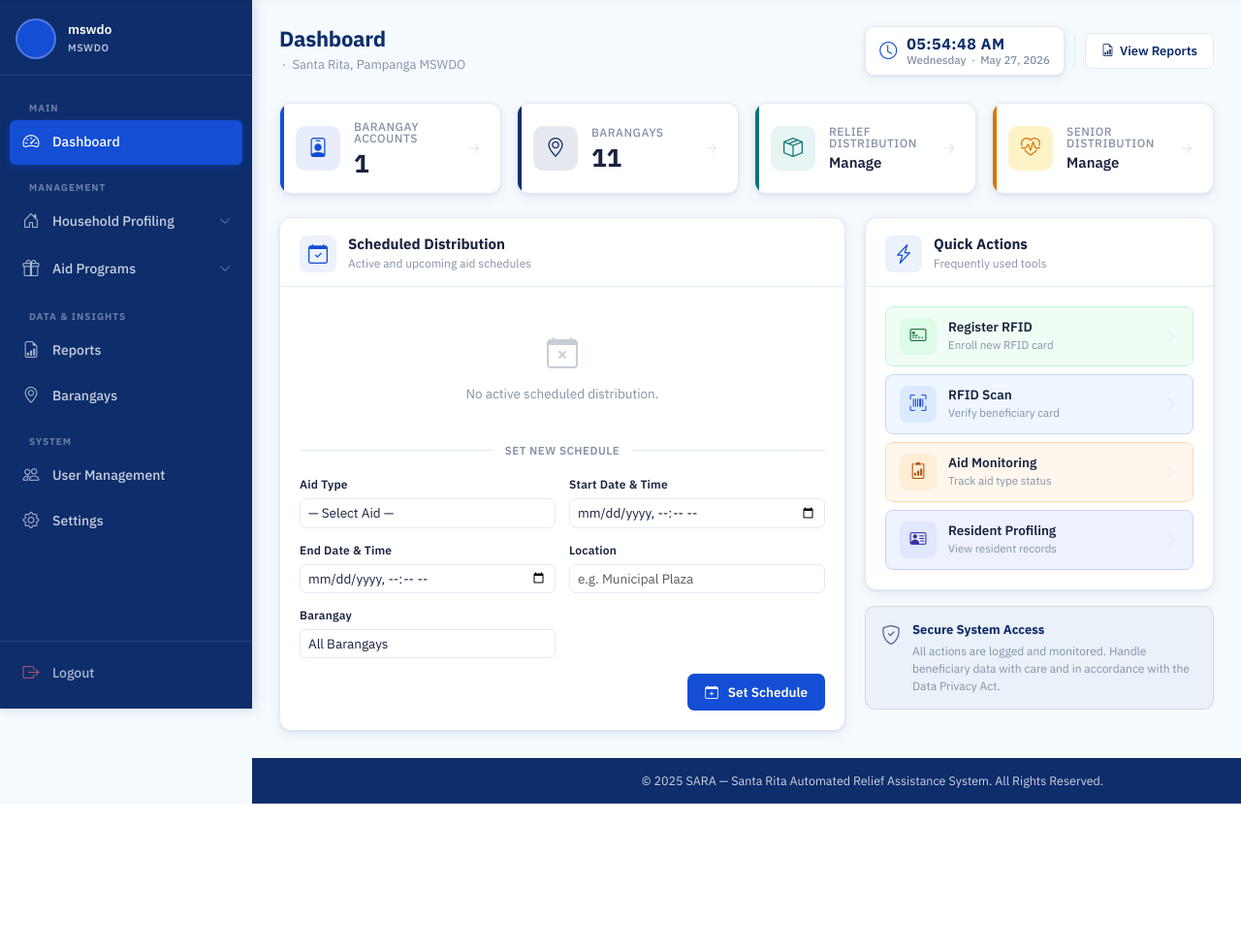
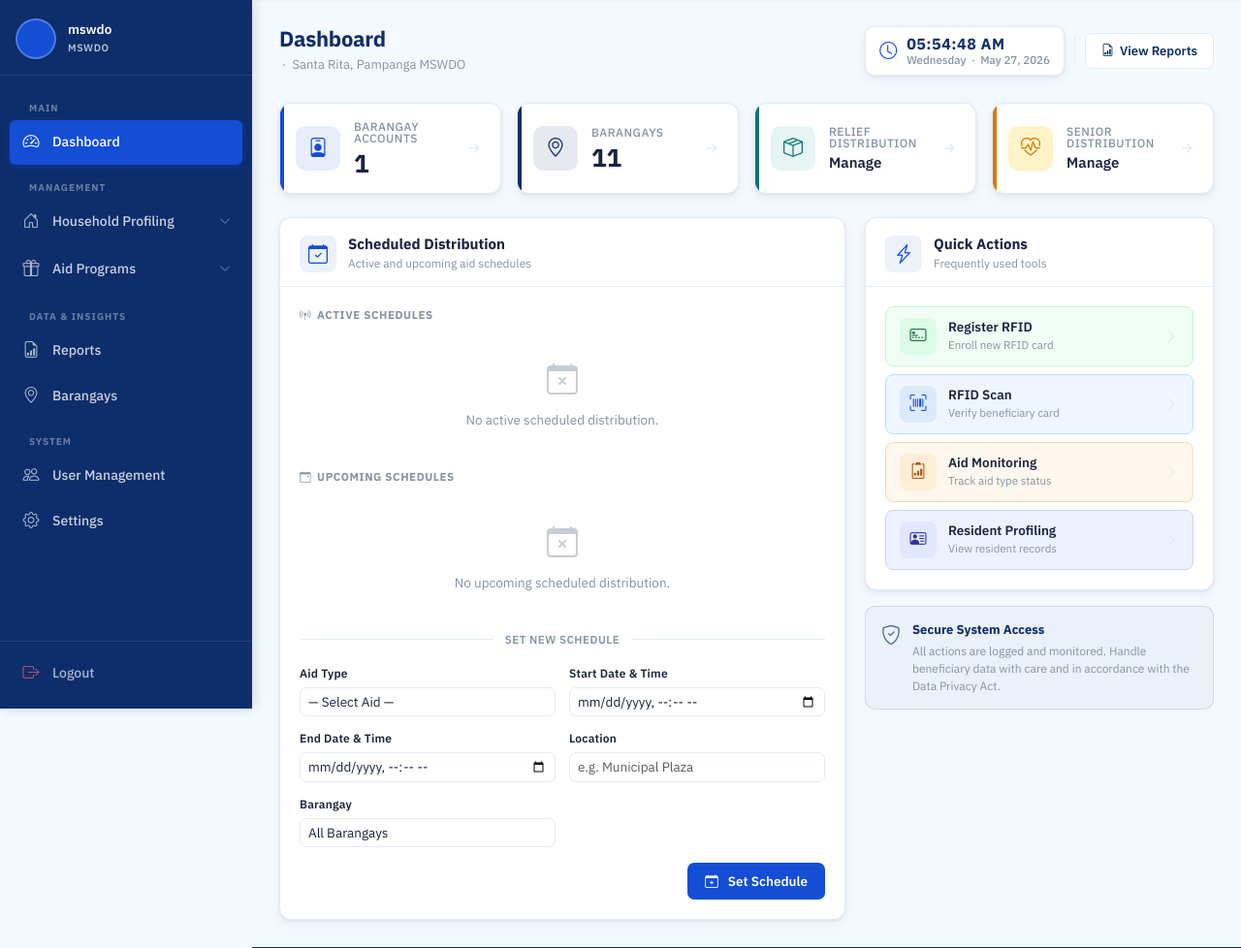
Before and after one commit to anj-zoldyck/SARA, a Django app: page /mswdo/dashboard/ in a window 1280 px wide; the page is wider, and only the part inside the window is pictured. Shown: the part 69-1047 px from the top of that part at 97% size. Before the commit the page ends 898 px from the top of that part, so only its background shows below. Run offline with Django 5.2, Linux system fonts and the light colour scheme; a user stored in the database is signed in; data comes from the database, SQL or seed files in the repository; both versions use the stored data as it was after the commit.

Commit message:
fixed scheduling bug

```diff
--- a/accounts/urls.py
+++ b/accounts/urls.py
@@ -87,8 +87,15 @@ urlpatterns = [
         'password-reset/',
         auth_views.PasswordResetView.as_view(
             template_name='password-reset/password_reset.html',
-            email_template_name='password-reset/password_reset_email.html',
+
+            # Plain text fallback email
+            email_template_name='password-reset/password_reset_email.txt',
+
+            # HTML email
+            html_email_template_name='password-reset/password_reset_email.html',
+
             subject_template_name='password_reset_subject.txt',
+
             success_url='/password-reset/done/',
         ),
         name='password_reset',
@@ -119,4 +126,7 @@ urlpatterns = [
         name='password_reset_complete',
     ),
 
+    # Schedule Status API for AJAX
+    path('schedule-status/', views.schedule_status, name='schedule_status'),
+
 ]
--- a/accounts/views.py
+++ b/accounts/views.py
@@ -116,6 +116,9 @@ def mswdo_dashboard(request):
     #schedules = AidSchedule.objects.all().order_by('-schedule_datetime')
 
     now = timezone.localtime(timezone.now())
+
+    # Auto-deactivate expired schedules every time dashboard loads
+    AidSchedule.objects.filter(end_datetime__lt=now, is_active=True).update(is_active=False)
     # ACTIVE (ongoing)
     active_schedules = AidSchedule.objects.filter(
         schedule_datetime__lte=now,
@@ -133,6 +136,11 @@ def mswdo_dashboard(request):
     expired_schedules = AidSchedule.objects.filter(
         end_datetime__lt=now
     )
+
+    # Auto-deactivate all expired schedules
+    expired = AidSchedule.objects.filter(end_datetime__lt=now)
+    count = expired.update(is_active=False)
+    print(f"Deactivated {count} expired schedules.")
 
 
     context = {
@@ -445,6 +453,8 @@ def edit_family_member(request, member_id):
 @login_required
 @session_protected
 def scan_rfid(request):
+    if request.user.role not in ('MSWDO', 'BARANGAY'):
+        return HttpResponseForbidden("Access Denied")
     error = None
     success = None
     family = None
@@ -477,12 +487,17 @@ def scan_rfid(request):
 
         # Get family by RFID
         try:
-            family = Family.objects.get(rfid_uid=uid, is_active=True)
+            if request.user.role == 'BARANGAY':
+                family = Family.objects.get(
+                    rfid_uid=uid,
+                    is_active=True,
+                    household__barangay=request.user.barangay
+                )
+            else:  # MSWDO can scan any family
+                family = Family.objects.get(rfid_uid=uid, is_active=True)
         except Family.DoesNotExist:
             error = "Invalid RFID UID."
-            return render(request, 'accounts/scan_rfid.html', {
-                'error': error
-            })
+            return render(request, 'accounts/scan_rfid.html', {'error': error})
 
         # -------- RELIEF (family-based) --------
         if aid_type == 'RELIEF':
@@ -928,6 +943,9 @@ def set_aid_schedule(request):
         barangay_id = request.POST.get('barangay')
         barangay = Barangay.objects.filter(id=barangay_id).first() if barangay_id else None
 
+        # Auto-expire past schedules when a new one is created
+        AidSchedule.objects.filter(end_datetime__lt=timezone.now()).update(is_active=False)
+
         AidSchedule.objects.create(
             aid_type=aid_type,
             schedule_datetime=start,
@@ -1093,6 +1111,7 @@ def aid_reports(request):
         'schedules': schedules,
         'barangays': barangays,
         'selected_barangay': selected_barangay,
+        'now': timezone.now(),
     })
 
 #----------------- OTP Verification View -----------------
@@ -1115,3 +1134,49 @@ def verify_otp(request):
 def send_otp(request, user):
     device, _ = EmailDevice.objects.get_or_create(user=user, defaults={'name': 'email'})
     device.generate_challenge()  # sends OTP via Brevo SMTP
+
+#----------------- Aid Schedule Status API View -----------------
+@login_required
+@session_protected
+def schedule_status(request):
+    if request.user.role != 'MSWDO':
+        return HttpResponseForbidden("Access Denied")
+
+    now = timezone.localtime(timezone.now())
+
+    # Auto-deactivate expired schedules
+    AidSchedule.objects.filter(
+        end_datetime__lt=now, is_active=True
+    ).update(is_active=False)
+
+    active = AidSchedule.objects.filter(
+        schedule_datetime__lte=now,
+        end_datetime__gte=now,
+        is_active=True
+    )
+    upcoming = AidSchedule.objects.filter(
+        schedule_datetime__gt=now,
+        is_active=True
+    )
+    expired = AidSchedule.objects.filter(
+        end_datetime__lt=now
+    )
+
+    def fmt(dt):
+        return timezone.localtime(dt).strftime('%B %d, %Y, %I:%M %p') if dt else None
+
+    def serialize(qs):
+        return [{
+            'id': s.id,
+            'aid_type': s.aid_type,
+            'schedule_datetime': fmt(s.schedule_datetime),
+            'end_datetime': fmt(s.end_datetime),
+            'location': s.location,
+            'barangay': str(s.barangay) if s.barangay else 'All Barangays',
+        } for s in qs]
+
+    return JsonResponse({
+        'active': serialize(active),
+        'upcoming': serialize(upcoming),
+        'expired': serialize(expired),
+    })
--- a/sara/settings.py
+++ b/sara/settings.py
@@ -119,7 +119,7 @@ AUTH_PASSWORD_VALIDATORS = [
 
 LANGUAGE_CODE = 'en-us'
 
-TIME_ZONE = 'UTC'
+TIME_ZONE = 'Asia/Manila'
 
 USE_I18N = True
 
--- a/templates/accounts/mswdo_dashboard.html
+++ b/templates/accounts/mswdo_dashboard.html
@@ -115,12 +115,15 @@
       </div>
     </div>
 
-    <!-- Active Schedule List -->
+    <!-- Schedule Lists (populated by fetch) -->
     <div class="dash-panel__body">
-      {% if active_schedules %}
+
+      <!-- ACTIVE SCHEDULES -->
       <p class="sched-list-label">
         <i class="bi bi-broadcast-pin"></i> Active Schedules
       </p>
+      <div id="active-schedules-list">
+        {% if active_schedules %}
           <div class="sched-list">
             {% for sched in active_schedules %}
             <div class="sched-item">
@@ -130,7 +133,7 @@
                 <div class="sched-item__meta">
                   <span><i class="bi bi-clock"></i> {{ sched.schedule_datetime }}</span>
                   <span><i class="bi bi-geo"></i> {{ sched.location }}</span>
-                <span><i class="bi bi-buildings"></i> {{ sched.barangay }}</span>
+                  <span><i class="bi bi-buildings"></i> {{ sched.barangay|default:"All Barangays" }}</span>
                 </div>
               </div>
             </div>
@@ -142,11 +145,14 @@
             <p>No active scheduled distribution.</p>
           </div>
         {% endif %}
+      </div>
 
-      {% if upcoming_schedules %}
-        <p class="sched-list-label">
+      <!-- UPCOMING SCHEDULES -->
+      <p class="sched-list-label" style="margin-top: 1rem;">
         <i class="bi bi-calendar-event"></i> Upcoming Schedules
       </p>
+      <div id="upcoming-schedules-list">
+        {% if upcoming_schedules %}
           <div class="sched-list">
             {% for sched in upcoming_schedules %}
             <div class="sched-item">
@@ -156,13 +162,19 @@
                 <div class="sched-item__meta">
                   <span><i class="bi bi-clock"></i> {{ sched.schedule_datetime }}</span>
                   <span><i class="bi bi-geo"></i> {{ sched.location }}</span>
-                <span><i class="bi bi-buildings"></i> {{ sched.barangay }}</span>
+                  <span><i class="bi bi-buildings"></i> {{ sched.barangay|default:"All Barangays" }}</span>
                 </div>
               </div>
             </div>
             {% endfor %}
           </div>
+        {% else %}
+          <div class="sched-empty">
+            <i class="bi bi-calendar-x"></i>
+            <p>No upcoming scheduled distribution.</p>
+          </div>
         {% endif %}
+      </div>
 
       <!-- Divider -->
       <div class="dash-divider">
@@ -303,38 +315,77 @@
 
 {% block js %}
 <script>
+  // ── Live Clock ─────────────────────────────────────────
   function updateClock() {
     const now  = new Date();
-
-    // Time — 12-hour with seconds and AM/PM
     const time = now.toLocaleTimeString('en-PH', {
       hour:   '2-digit',
       minute: '2-digit',
       second: '2-digit',
       hour12: true
     });
-
-    // Day — full weekday name
     const day  = now.toLocaleDateString('en-PH', { weekday: 'long' });
-
-    // Date — Month Day, Year
     const date = now.toLocaleDateString('en-PH', {
       month: 'long',
       day:   'numeric',
       year:  'numeric'
     });
-
     const timeEl = document.getElementById('dashTime');
     const dayEl  = document.getElementById('dashDay');
     const dateEl = document.getElementById('dashDate');
-
     if (timeEl) timeEl.textContent = time;
     if (dayEl)  dayEl.textContent  = day;
     if (dateEl) dateEl.textContent = date;
   }
-
-  // Run immediately then update every second
   updateClock();
   setInterval(updateClock, 1000);
+
+  // ── Schedule Fetch & Render ────────────────────────────
+  function renderEmpty(label) {
+    return `
+      <div class="sched-empty">
+        <i class="bi bi-calendar-x"></i>
+        <p>No ${label.toLowerCase()} scheduled distribution.</p>
+      </div>`;
+  }
+
+  function renderScheduleList(schedules, badgeClass, badgeLabel) {
+    if (!schedules.length) return renderEmpty(badgeLabel);
+    const items = schedules.map(s => `
+      <div class="sched-item">
+        <div class="sched-item__badge sched-item__badge--${badgeClass}">${badgeLabel}</div>
+        <div class="sched-item__details">
+          <span class="sched-item__aid">${s.aid_type}</span>
+          <div class="sched-item__meta">
+            <span><i class="bi bi-clock"></i> ${s.schedule_datetime}</span>
+            <span><i class="bi bi-geo"></i> ${s.location}</span>
+            <span><i class="bi bi-buildings"></i> ${s.barangay}</span>
+          </div>
+        </div>
+      </div>`).join('');
+    return `<div class="sched-list">${items}</div>`;
+  }
+
+  function refreshSchedules() {
+    fetch("{% url 'schedule_status' %}")
+      .then(res => {
+        if (!res.ok) throw new Error('Network error');
+        return res.json();
+      })
+      .then(data => {
+        const activeEl   = document.getElementById('active-schedules-list');
+        const upcomingEl = document.getElementById('upcoming-schedules-list');
+        if (activeEl)   activeEl.innerHTML   = renderScheduleList(data.active,   'active',   'Active');
+        if (upcomingEl) upcomingEl.innerHTML = renderScheduleList(data.upcoming, 'upcoming', 'Upcoming');
+      })
+      .catch(err => {
+        // Silently fail — page still shows server-rendered data on error
+        console.warn('Schedule refresh failed:', err);
+      });
+  }
+
+  // Run immediately then every 30 seconds
+  refreshSchedules();
+  setInterval(refreshSchedules, 30000);
 </script>
 {% endblock %}
```
Also changed, not shown: templates/password-reset/password_reset_email.html (+15 -18 lines), templates/password-reset/password_reset_email.txt (added, +14 -0 lines), db.sqlite3. Lines whose indentation alone changed are shown as unchanged.
